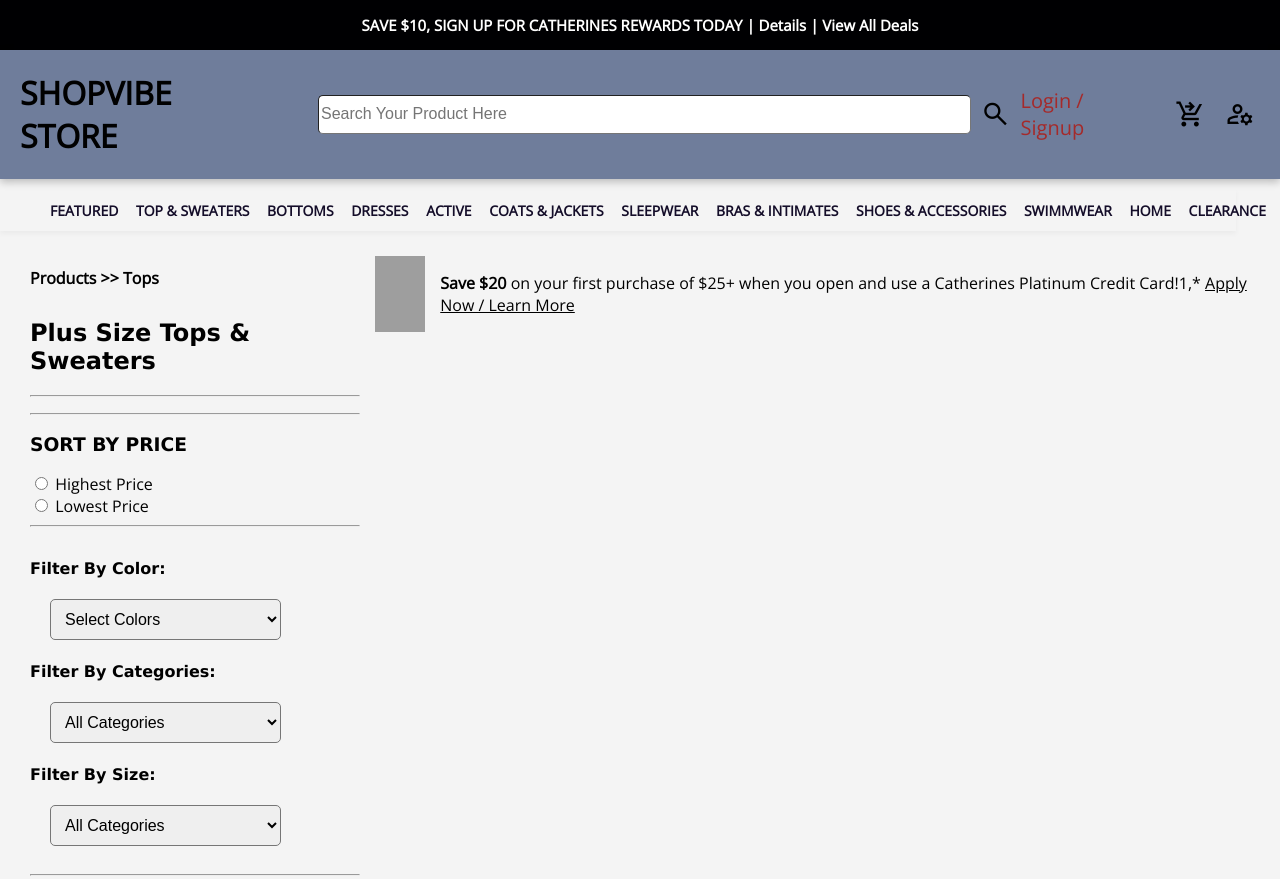
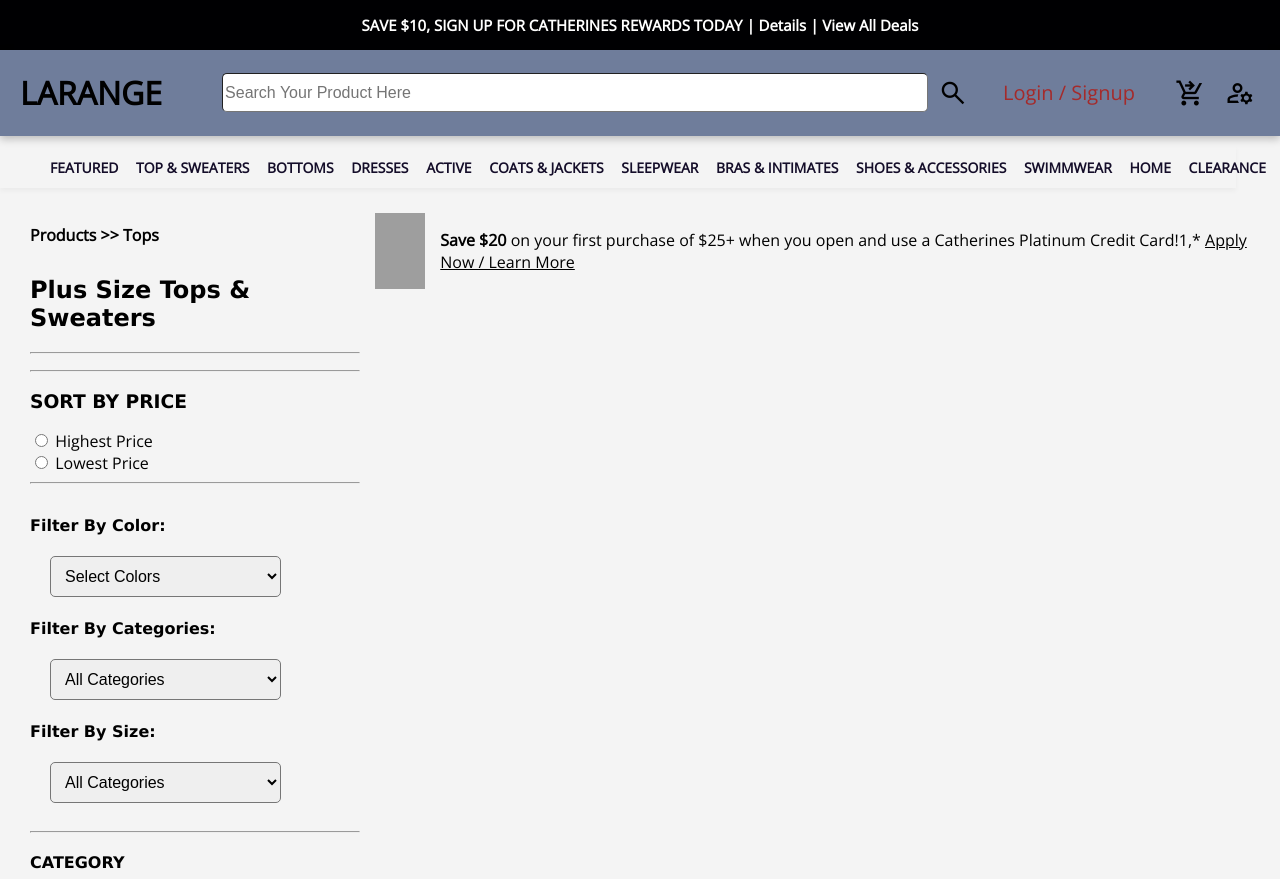
Before and after one commit to mayki21/Larange_e_commerce, a plain HTML site: page frontend/products/tops.html in a window 1280 px wide. Shown: the top 879 px of the page. Drawn offline with nearby package versions, Linux system fonts and the light colour scheme; some packages are replaced by stand-ins of ours; no server answers; grey boxes are pictures that could not be loaded; a script that the page names is missing.

Commit message:
productpageadd

```diff
--- a/frontend/products/tops.html
+++ b/frontend/products/tops.html
@@ -36,7 +36,7 @@
 
         <div id="nav-3">
             <div>
-                <h1> <a href="../index.html"> SHOPVIBE STORE</a> </h1>
+                <h1> <a href="../index.html"> LARANGE</a> </h1>
                 <input type="text" placeholder="Search Your Product Here" id="search-bar">
                 <span class="material-symbols-outlined">
                     search
```
